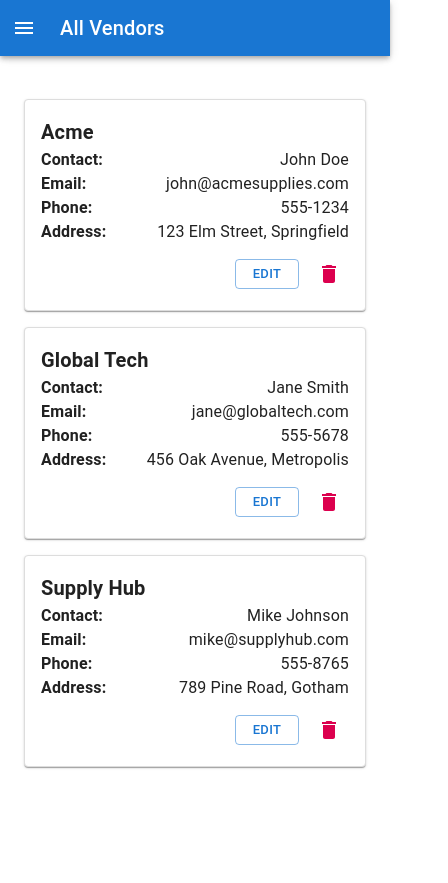
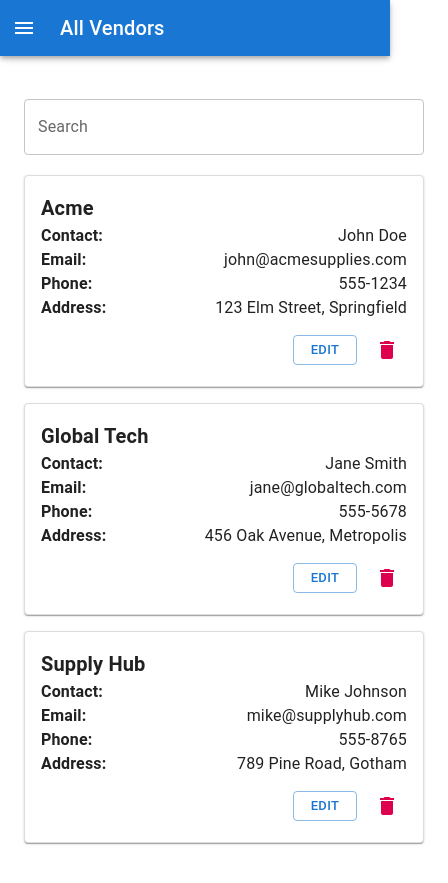
Before and after one commit to patrick-yuson/vendor-management-task, a Next.js app: page / in a window 390 px wide. Shown: the whole page, 448 px wide, since content can reach past the window. Before the commit the page ends 844 px from the top, so only its background shows below. Built offline with nearby package versions, Linux system fonts and the light colour scheme.

Commit message:
Added search bar responsiveness

```diff
--- a/src/components/SearchBar.js
+++ b/src/components/SearchBar.js
@@ -14,6 +14,7 @@ const SearchBar = () => {
             display: 'flex',
             alignItems: 'center',
             width: '100%',
+            justifyContent: { xs: 'center', sm: 'left' }
         }}
     >
         <TextField
--- a/src/pages/index.js
+++ b/src/pages/index.js
@@ -72,6 +72,7 @@ export default function Home() {
           Add Vendor
         </Button>
       </Link> */}
+      <SearchBar />
       {isMobileView ?
         vendors.map((vendor) => (
           <Box
@@ -124,8 +125,6 @@ export default function Home() {
             </Box>
           </Box>
         )) : (
-          <Box>
-            <SearchBar />
           <TableContainer component={Paper} sx={{ overflowX: 'scroll' }}>
             <Table>
               <TableHead>
@@ -178,7 +177,6 @@ export default function Home() {
               </TableBody>
             </Table>
           </TableContainer>
-          </Box>
         )}
 
         {/* Confirmation Dialog */}
```
Lines whose indentation alone changed are shown as unchanged.
